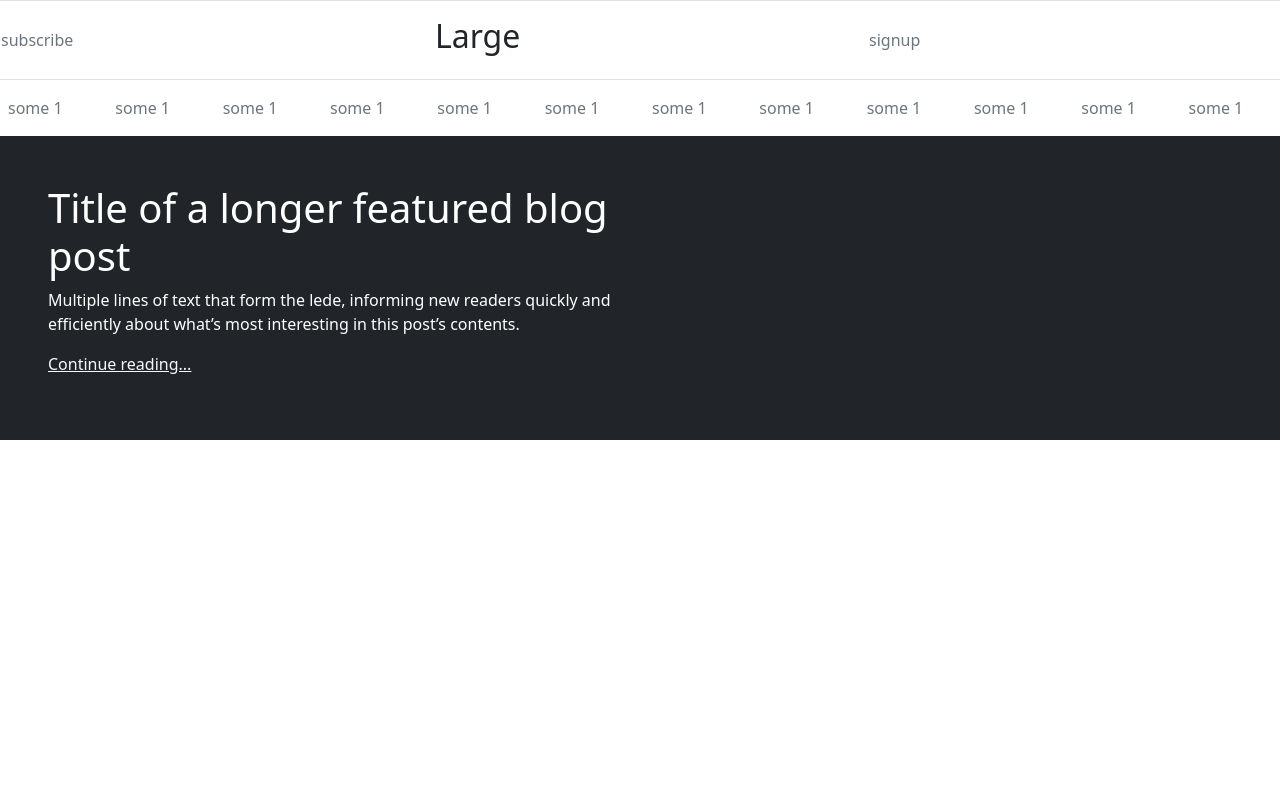
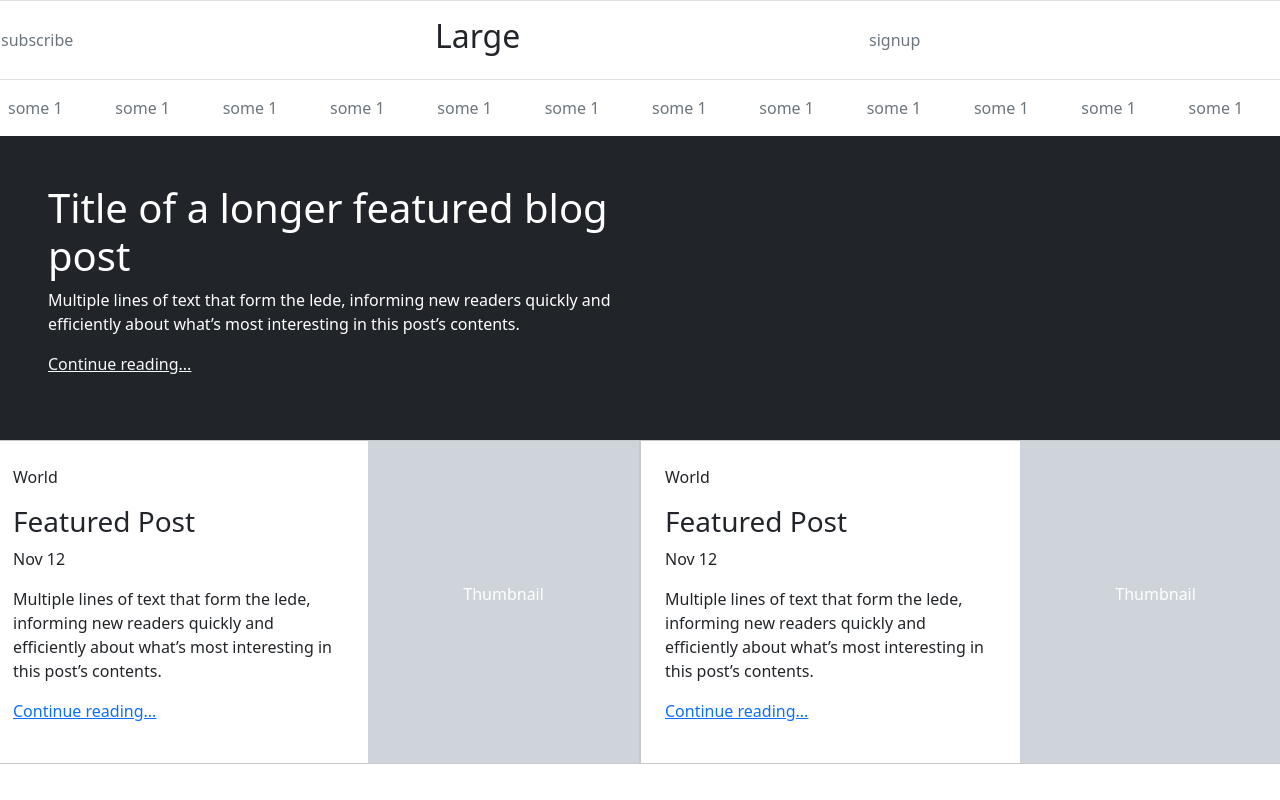
Before and after one commit to SwapnilPatil2607/agaetis-blog, a React (Vite) app: page / in a window 1280 px wide. Built offline with nearby package versions, Linux system fonts and the light colour scheme.

Commit message:
feat: card structure created

```diff
--- a/src/pages/blog-page/BlogPage.jsx
+++ b/src/pages/blog-page/BlogPage.jsx
@@ -1,4 +1,5 @@
 import BannerSection from "./components/BannerSection";
+import Card from "./components/Card";
 import Header from "./components/Header";
 
 const BlogPage = () => {
@@ -6,6 +7,14 @@ const BlogPage = () => {
     <div>
       <Header />
       <BannerSection />
+      <div className="row">
+        <div className="col-6">
+          <Card />
+        </div>
+        <div className="col-6">
+          <Card />
+        </div>
+      </div>
     </div>
   );
 };
--- a/src/pages/blog-page/components/Card.jsx
+++ b/src/pages/blog-page/components/Card.jsx
@@ -1,5 +1,26 @@
 const Card = () => {
-  return <div>Card</div>;
+  return (
+    <div className="row border border-secondary-subtle">
+      <div className="col-7 p-4">
+        <p>World</p>
+        <h3>Featured Post</h3>
+        <p>Nov 12</p>
+        <p>
+          Multiple lines of text that form the lede, informing new readers
+          quickly and efficiently about what’s most interesting in this post’s
+          contents.
+        </p>
+        <p>
+          <a href="#" className="">
+            Continue reading...
+          </a>
+        </p>
+      </div>
+      <div className="col-5  bg-dark-subtle d-flex justify-content-center align-items-center h-[100%]">
+        <p className="text-white">Thumbnail</p>
+      </div>
+    </div>
+  );
 };
 
 export default Card;
```
